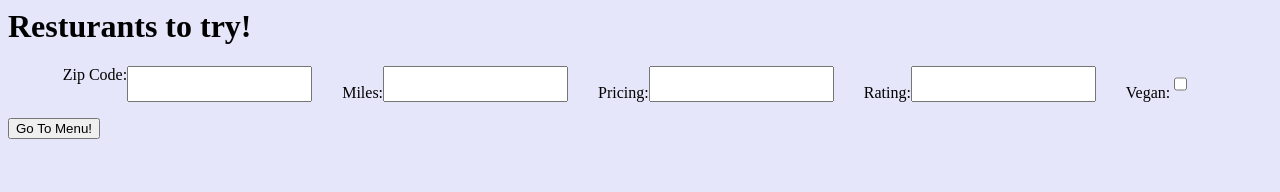
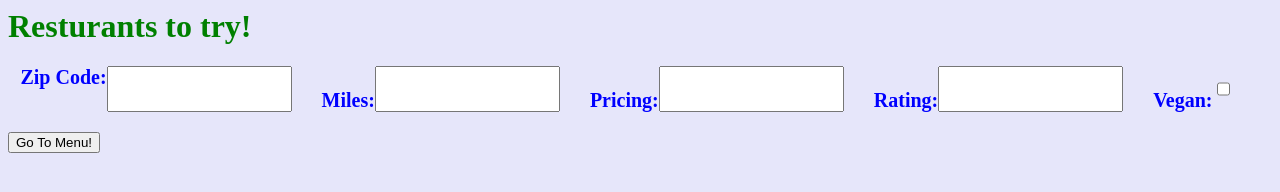
Before and after one commit to rforest11/restaurant, a plain HTML site: page index.html in a window 1280 px wide. Drawn offline with Linux system fonts and the light colour scheme.

Commit message:
Update index.html
added formatting

```diff
--- a/index.html
+++ b/index.html
@@ -7,7 +7,18 @@
 <body bgcolor="#E6E6FA">
 <h1>Resturants to try!</h1>
 
+<style>
+h1{
+color:green;
+}
+.form{
+font-size:20px;
+font-weight:bold;
 
+color:blue;
+}
+
+</style>
 <div class="form">
 <form action="" style="display: flex; justify-content: center; width: 100%;">
 Zip Code: <input type="number" name="zip" value="Zip Code" style="margin-right: 30px;"><br>
```
